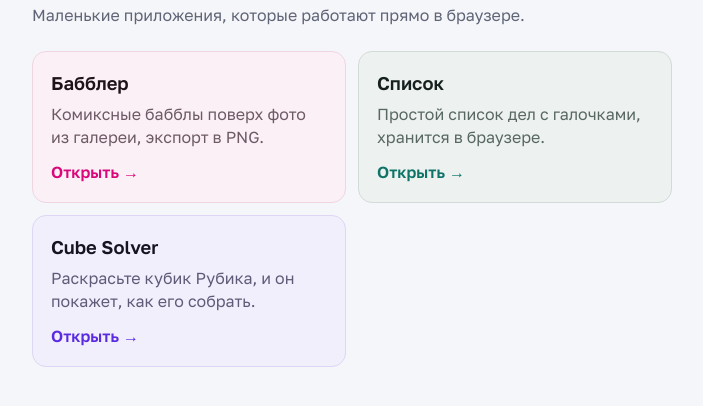
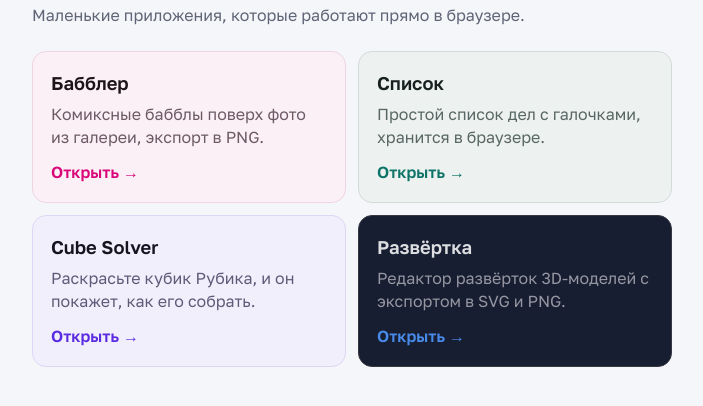
Before and after one commit to multikoteika/Tiny-apps, a plain HTML site: page index.html in a window 1280 px wide. Shown: the part 102-508 px from the top of the page, without its empty margins (288-991 px from the left). Drawn offline with Linux system fonts and the light colour scheme; a web font is replaced by a local one.

Commit message:
Add files via upload

```diff
--- a/index.html
+++ b/index.html
@@ -35,6 +35,8 @@
   /* Cube Solver palette: light violet tint */
   a.card.cube{--c-bg:#f2effc;--c-ink:#16141f;--c-muted:#5f5a78;--c-line:#ddd6f5;--c-accent:#5A2BE0}
   @media (prefers-color-scheme: dark){a.card.cube{--c-bg:#1c1830;--c-ink:#ECEEF3;--c-muted:#a39fbf;--c-line:#2f2a4a;--c-accent:#9D84FF}}
+  /* Razvertka palette: dark blue-grey panels with a bright blue accent */
+  a.card.razvertka{--c-bg:#171e31;--c-ink:oklch(0.90 0.005 270);--c-muted:oklch(0.68 0.015 280);--c-line:oklch(0.34 0.018 282);--c-accent:oklch(0.64 0.16 258)}
 </style>
 </head>
 <body>
@@ -57,6 +59,11 @@
       <p>Раскрасьте кубик Рубика, и он покажет, как его собрать.</p>
       <span>Открыть →</span>
     </a>
+    <a class="card razvertka" href="razvertka/">
+      <b>Развёртка</b>
+      <p>Редактор развёрток 3D-моделей с экспортом в SVG и PNG.</p>
+      <span>Открыть →</span>
+    </a>
   </div>
 </main>
 </body>
```
